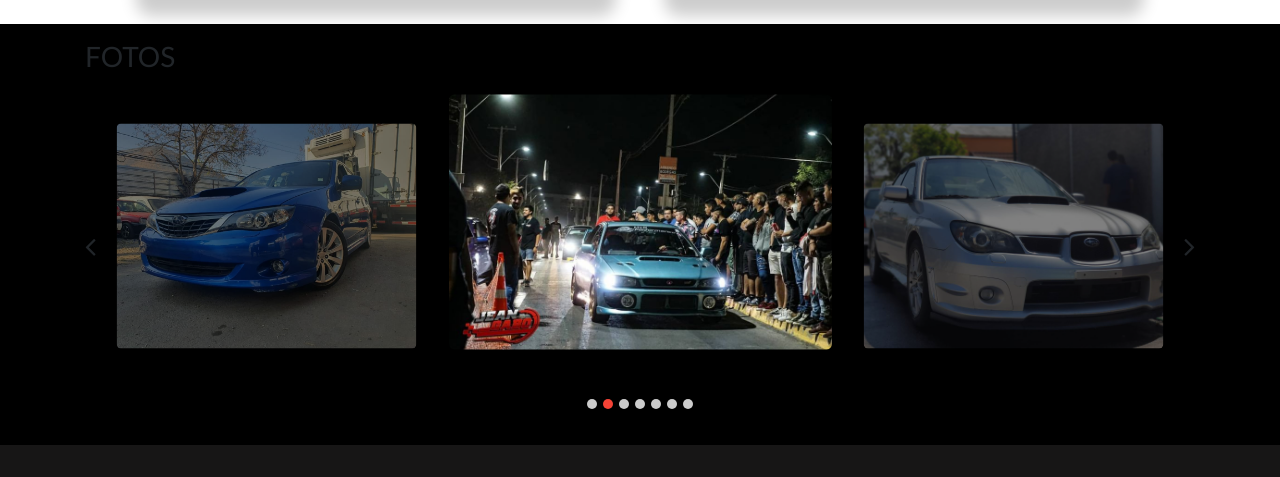
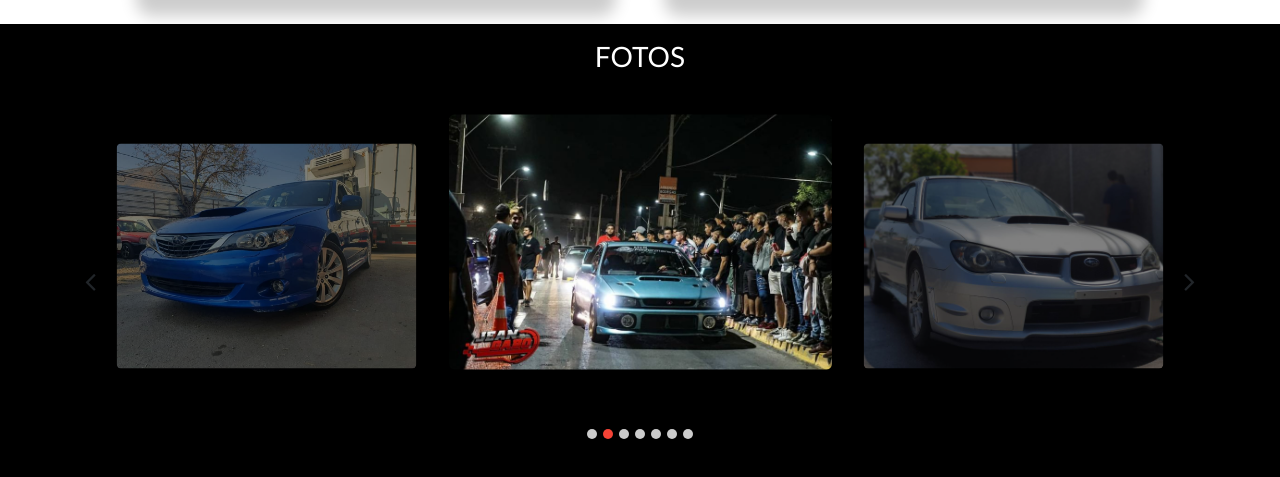
Before and after one commit to younglizama/evaluacion1, a plain HTML site: page inicio/index.html in a window 1280 px wide. Shown: the part 1800-2277 px from the top of the page. Drawn offline with nearby package versions, Linux system fonts and the light colour scheme; files whose address does not match are found by name.

Commit message:
Actualizacion 21-06-2023 20:22

```diff
--- a/inicio/css/estilo-inicio.css
+++ b/inicio/css/estilo-inicio.css
@@ -219,6 +219,12 @@
   position: relative;
 }
 
+.contenedor-carrusel .slider h3 {
+  text-align: center;
+  color: #fff;
+  padding-bottom: 20px;
+}
+
 .slider .owl-item.active.center .slider-card {
   transform: scale(1.15);
   opacity: 1;
@@ -256,6 +262,8 @@
 }
 .owl-dots {
   text-align: center;
+  padding-top: 10px;
+  padding-bottom: 20px;
 }
 .owl-dots .owl-dot {
   height: 10px;
--- a/inicio/js/estilo-inicio.js
+++ b/inicio/js/estilo-inicio.js
@@ -2,7 +2,9 @@
    TODO: Estilo Carrusel
    ----------------------------------------------------------------------- */
    $(document).ready(function () {
-  $(".owl-carousel").owlCarousel({
+    var owl = $(".owl-carousel");
+
+    owl.owlCarousel({
       loop: true,
       margin: 10,
       nav: true,
@@ -26,7 +28,20 @@ $(document).ready(function () {
         },
       },
     });
+
+    // Imprimir "hola" por consola al seleccionar una imagen
+    $(".cont-img-carrusel").on("click", function () {
+      console.log("Hola");
     });
+  });
+
+
+
+
+
+
+
+
 
 /* -----------------------------------------------------------------------
    TODO: Estilo LOGIN
```
Lines whose indentation alone changed are shown as unchanged.
